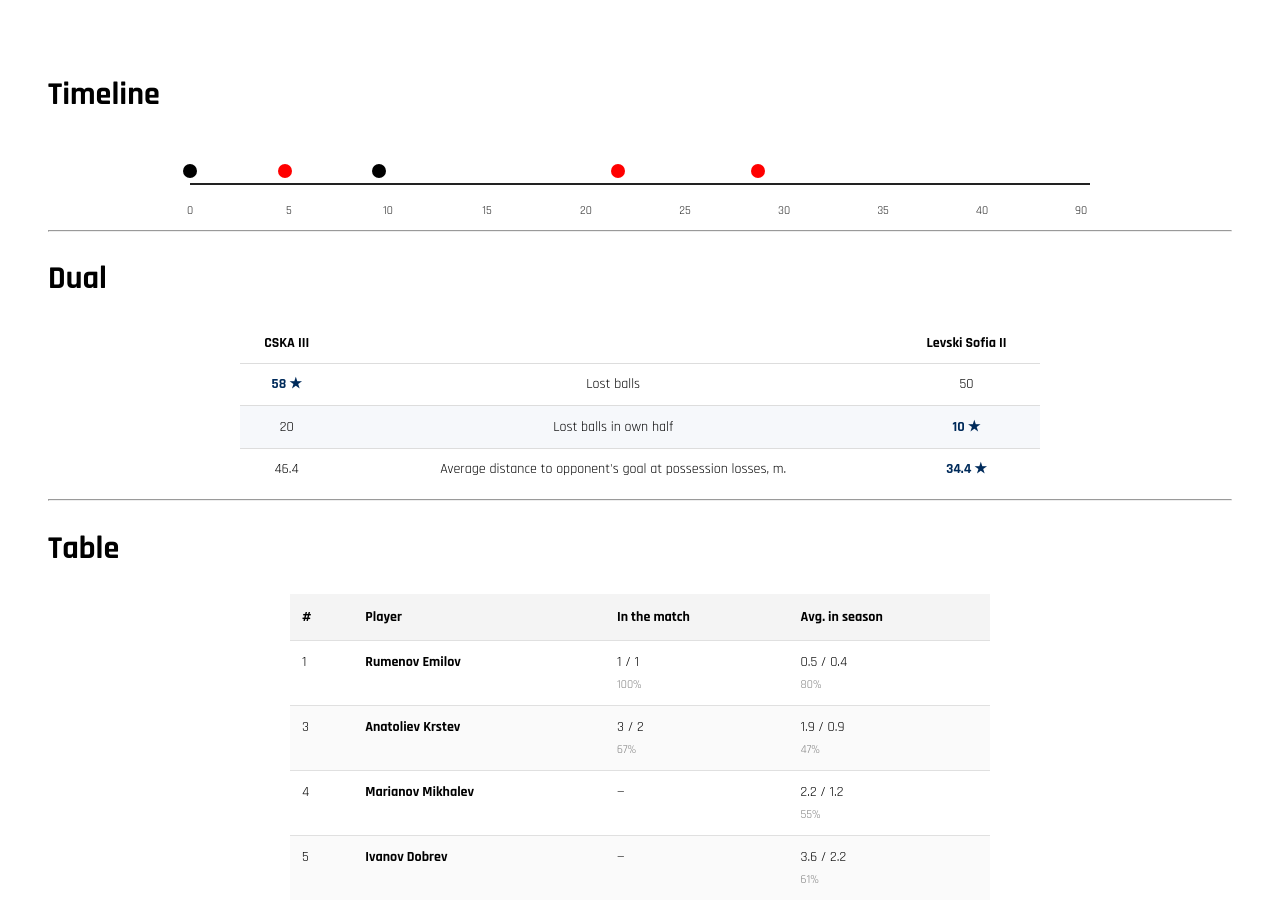
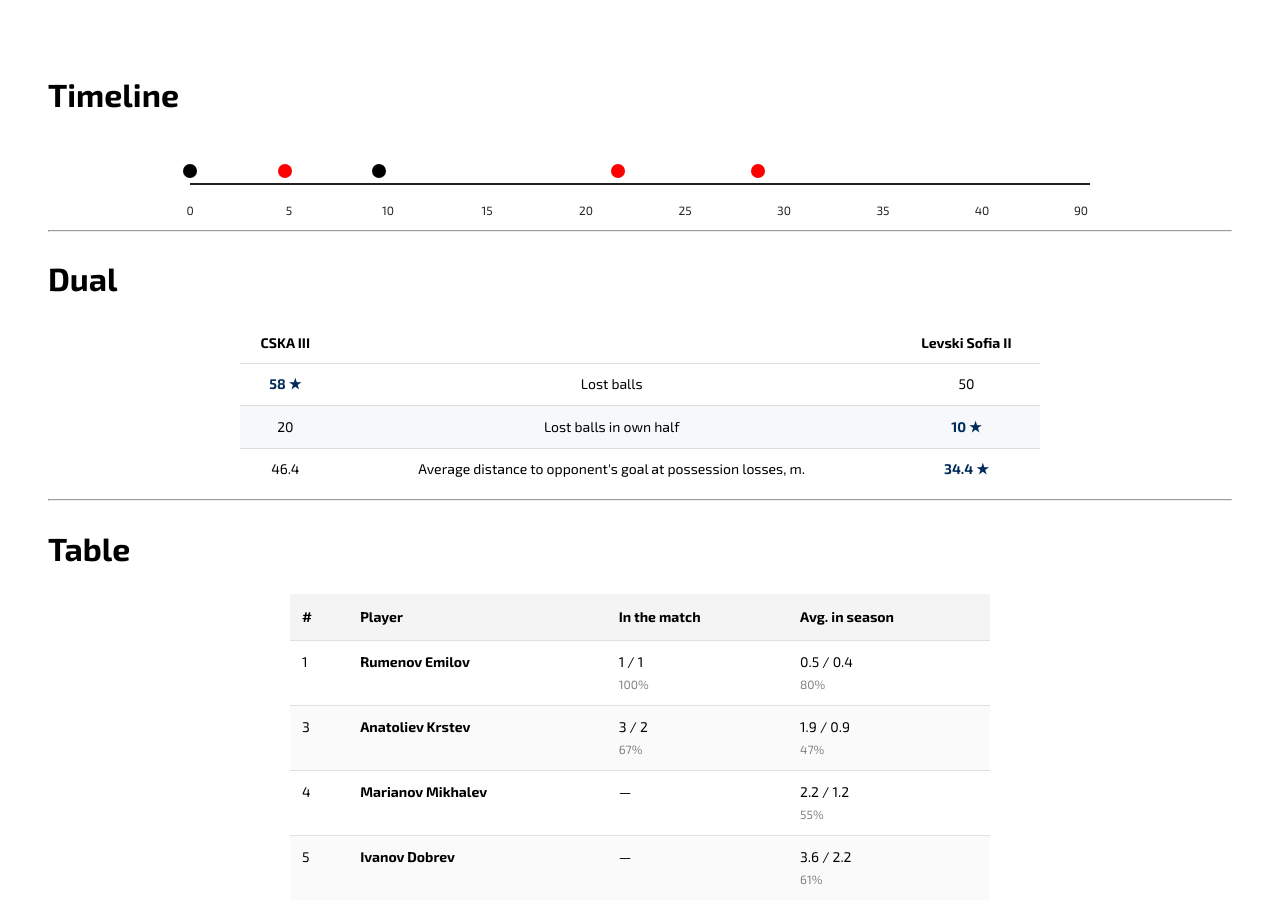
Before and after one commit to null-none/stats-ui, a plain HTML site: page index.html in a window 1280 px wide. Shown: the top 903 px of the page. Drawn offline with Linux system fonts and the light colour scheme.

Commit message:
Added new font

```diff
--- a/index.html
+++ b/index.html
@@ -5,13 +5,10 @@
     <meta name="viewport" content="width=device-width, initial-scale=1.0" />
     <title>Stats UI</title>
     <link rel="stylesheet" href="style.css" />
-    <link
-      href="https://fonts.googleapis.com/css2?family=Rajdhani:wght@400;700&display=swap"
-      rel="stylesheet"
-    />
+    <link href="https://fonts.googleapis.com/css2?family=Exo+2:wght@400;600;700&display=swap&subset=cyrillic" rel="stylesheet">
     <style>
       body {
-        font-family: "Rajdhani", sans-serif;
+        font-family: "Exo 2", sans-serif;
         color: white;
         padding: 40px;
         font-size: 18px;
```
